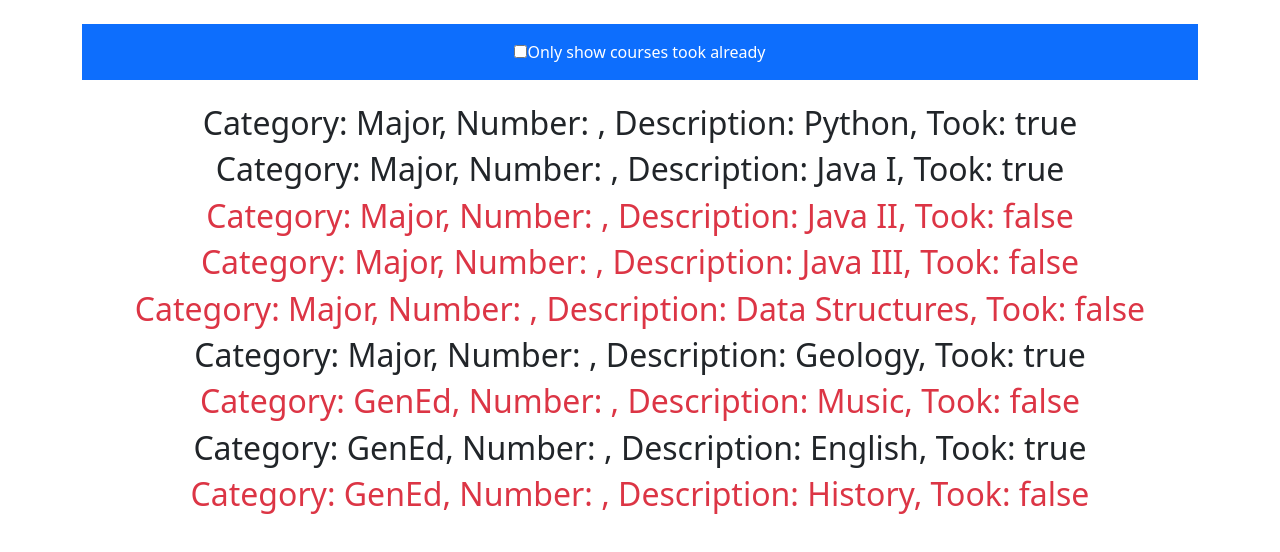
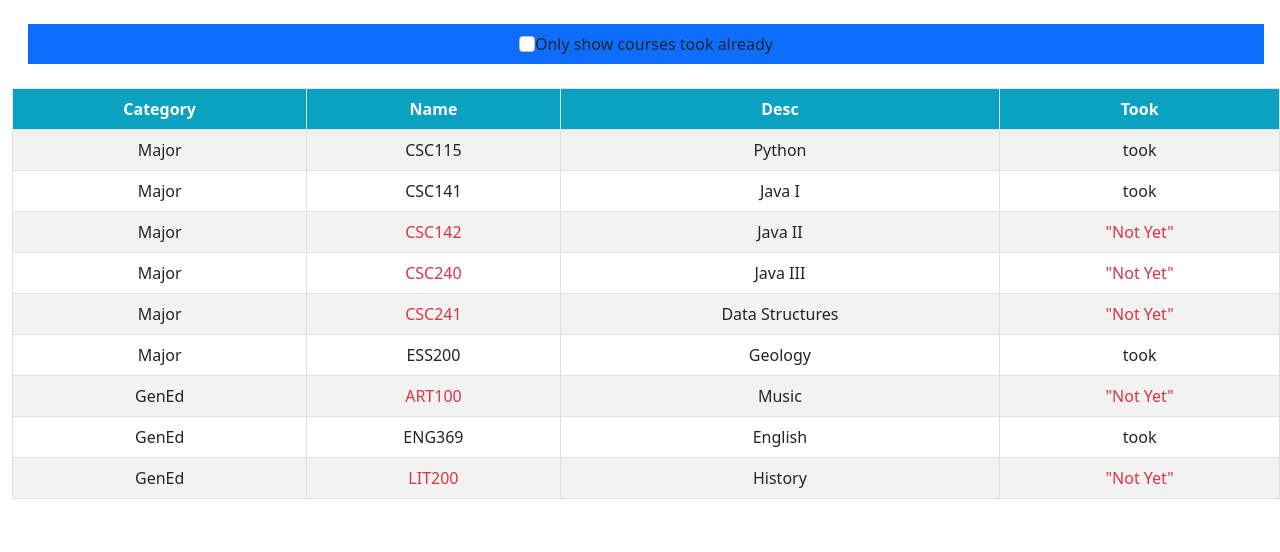
Before and after one commit to PurrBiscuit/csc-417-project-1, a React (Create React App) app: page / in a window 1280 px wide. Shown: the top 552 px of the page. Built offline with nearby package versions, Linux system fonts and the light colour scheme.

Commit message:
add table layout to App.js

```diff
--- a/src/App.js
+++ b/src/App.js
@@ -7,24 +7,38 @@ const App = () => {
   const handleOnChange = () =>
     setShowAllCourses(!showAllCourses)
 
-  return <div className="container mt-4">
-    <div className="bg-primary text-center p-3">
+  return <div className="container-custom mt-4">
+    <div className="bg-primary text-center p-2 m-3">
       <input
+        className="form-check-input"
         type="checkbox"
         id="toggle"
         name="toggle-courses"
         onChange={handleOnChange}
       />
-      <label for="toogle" className="text-white">Only show courses took already</label>
+      <label class="form-check-label" for="toogle">Only show courses took already</label>
     </div>
 
     <div className="mt-4 text-center">
-      {courses.filter(course => showAllCourses || course.took)
-        .map(course => {
-        const color = course.took ? 'text-dark' : 'text-danger'
+      <table className="table table-striped table-bordered">
+        <thead>
+          <tr className="bg-cyan text-white"><th>Category</th><th>Name</th><th>Desc</th><th>Took</th></tr>
+        </thead>
+        <tbody>
+          {courses.filter(course => showAllCourses || course.took)
+            .map(course => {
+            const color = course.took ? 'text-dark' : 'text-danger'
+            const tookText = course.took ? 'took' : '"Not Yet"'
 
-        return <h2 key={course.number} className={color}>Category: {course.category},  Number: {course.number},  Description: {course.description},  Took: {course.took.toString()}</h2>
-      })}
+            return <tr key={ course.name }>
+              <td>{ course.category }</td>
+              <td className={color}>{ course.name }</td>
+              <td>{ course.description }</td>
+              <td className={color}>{ tookText }</td>
+            </tr>
+          })}
+        </tbody>
+      </table>
     </div>
   </div>
 }
```
